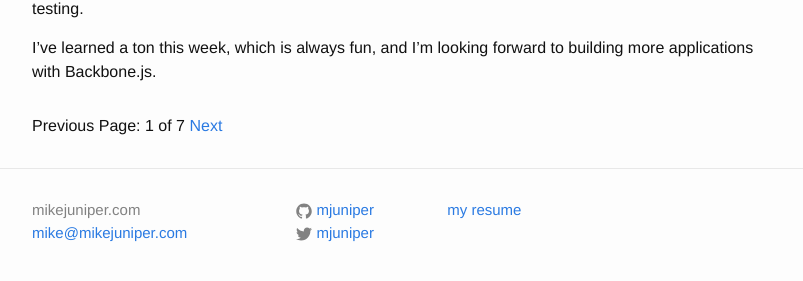
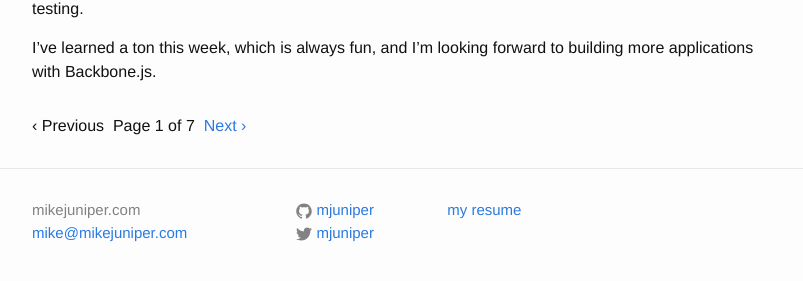
Before and after one commit to mjuniper/mikejuniper, a Jekyll site: the page built from index.html, in a window 1280 px wide and 900 px high, scrolled down 6114 px. Shown: the part 596-877 px from the top of the window, without its empty margins (238-1041 px from the left). Built offline with Jekyll 4.4.1, drawn with Linux system fonts in a browser that asks for light colours; the list of posts is cut into pages by our own code.

Commit message:
tweak pagination controls

```diff
--- a/_layouts/home.html
+++ b/_layouts/home.html
@@ -23,15 +23,15 @@ layout: default
   <!-- Pagination links -->
 <div class="pagination">
   {% if paginator.previous_page %}
-    <a href="{{ paginator.previous_page_path }}" class="previous">Previous</a>
+    <a href="{{ paginator.previous_page_path }}" class="previous">&lsaquo; Previous</a>
   {% else %}
-    <span class="previous">Previous</span>
+    <span class="previous">&lsaquo; Previous</span>
   {% endif %}
-  <span class="page_number ">Page: {{ paginator.page }} of {{ paginator.total_pages }}</span>
+    <span class="page_number ">&nbsp;Page {{ paginator.page }} of {{ paginator.total_pages }}&nbsp;</span>
   {% if paginator.next_page %}
-    <a href="{{ paginator.next_page_path }}" class="next">Next</a>
+    <a href="{{ paginator.next_page_path }}" class="next">Next &rsaquo;</a>
   {% else %}
-    <span class="next ">Next</span>
+    <span class="next ">Next &rsaquo;</span>
   {% endif %}
 </div>
 
```
